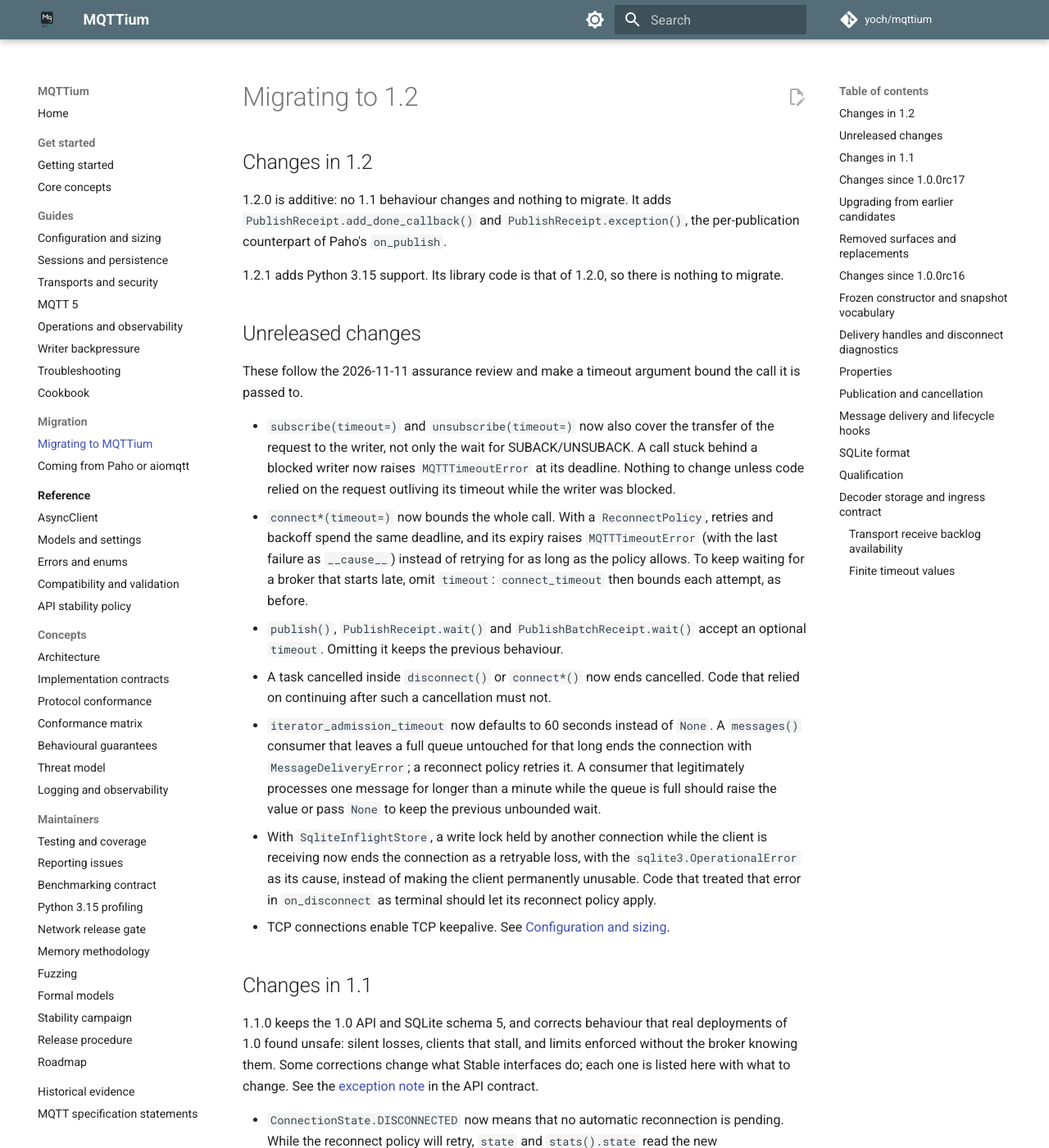
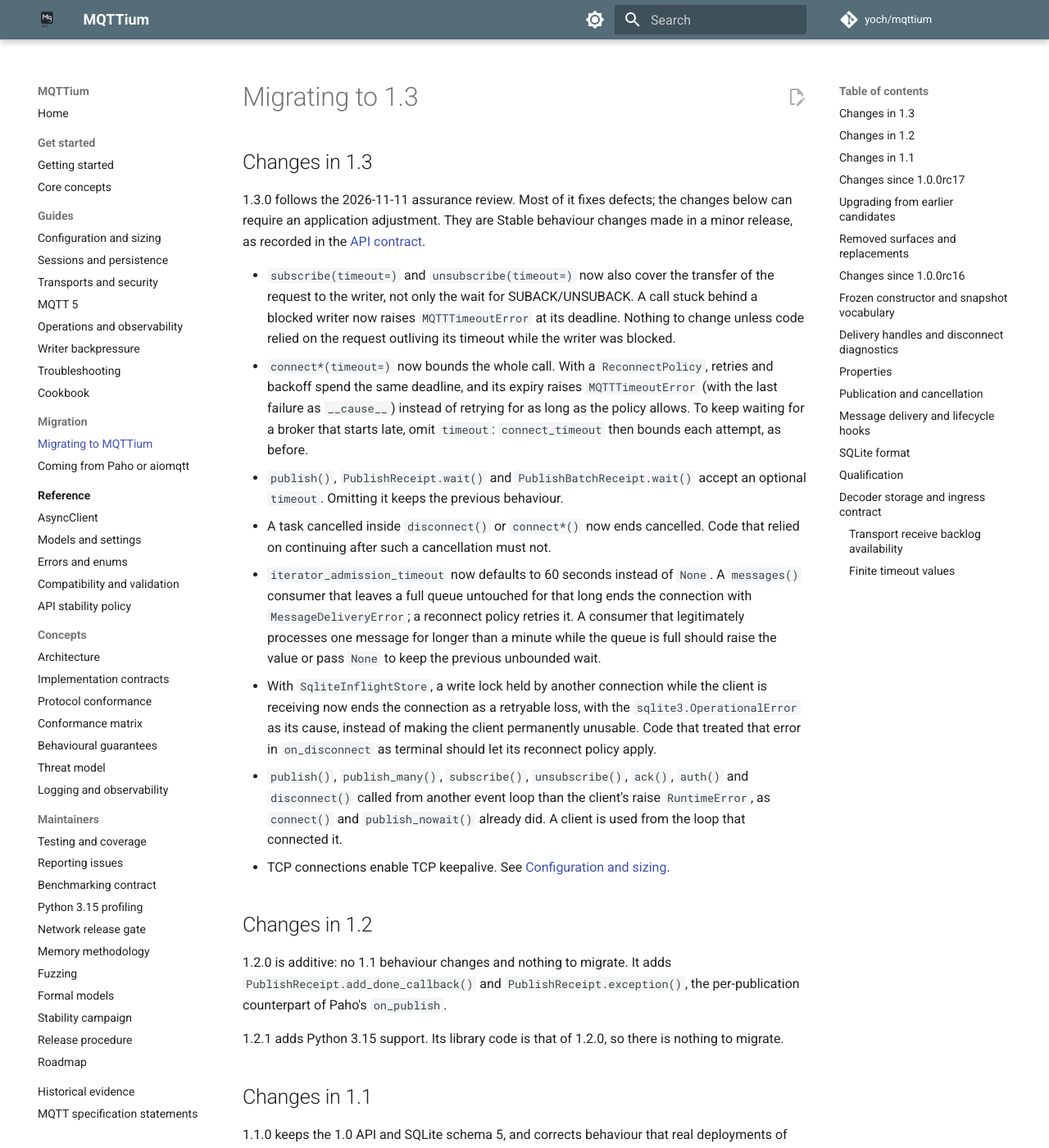
Before and after one commit to yoch/mqttium, an MkDocs documentation site: the page built from docs/migration.md, in a window 1280 px wide and 1400 px high. Shown: the whole window at 82% size. Built offline with MkDocs 1.6.1 and Material for MkDocs 9.7.7, drawn with Linux system fonts in a browser that asks for light colours; comment, search, counter and statistics services are not loaded.

Commit message:
Prepare the 1.3 documentation
- api-stability: record the 1.3 exception next to the 1.1 one: a few
  Stable behaviours change in a minor release (whole-call timeouts, the
  iterator admission default, propagated cancellation, RuntimeError from
  another event loop), each listed in the migration notes.
- migration: "Changes in 1.3" replaces "Unreleased changes", placed first,
  and lists the RuntimeError from another event loop.
- README, documentation home, getting started and release process point
  at 1.3.0.

The version, the frozen changelog section and the release links follow
once the pending lifecycle-hook change is merged.

Co-Authored-By: Claude Opus 5.5 <noreply@anthropic.com>
Claude-Session: https://claude.ai/code/session_01Ao6T3feVH1AdmD4A8HiJoS

```diff
--- a/docs/migration.md
+++ b/docs/migration.md
@@ -1,18 +1,11 @@
-# Migrating to 1.2
+# Migrating to 1.3
 
-## Changes in 1.2
+## Changes in 1.3
 
-1.2.0 is additive: no 1.1 behaviour changes and nothing to migrate. It adds
-`PublishReceipt.add_done_callback()` and `PublishReceipt.exception()`, the
-per-publication counterpart of Paho's `on_publish`.
-
-1.2.1 adds Python 3.15 support. Its library code is that of 1.2.0, so there is
-nothing to migrate.
-
-## Unreleased changes
-
-These follow the 2026-11-11 assurance review and make a timeout argument
-bound the call it is passed to.
+1.3.0 follows the 2026-11-11 assurance review. Most of it fixes defects; the
+changes below can require an application adjustment. They are Stable
+behaviour changes made in a minor release, as recorded in the
+[API contract](api-stability.md#the-13-exception).
 
 - `subscribe(timeout=)` and `unsubscribe(timeout=)` now also cover the
   transfer of the request to the writer, not only the wait for
@@ -40,8 +33,21 @@ bound the call it is passed to.
   the `sqlite3.OperationalError` as its cause, instead of making the client
   permanently unusable. Code that treated that error in `on_disconnect` as
   terminal should let its reconnect policy apply.
+- `publish()`, `publish_many()`, `subscribe()`, `unsubscribe()`, `ack()`,
+  `auth()` and `disconnect()` called from another event loop than the
+  client's raise `RuntimeError`, as `connect()` and `publish_nowait()`
+  already did. A client is used from the loop that connected it.
 - TCP connections enable TCP keepalive. See
   [Configuration and sizing](configuration-and-sizing.md).
+
+## Changes in 1.2
+
+1.2.0 is additive: no 1.1 behaviour changes and nothing to migrate. It adds
+`PublishReceipt.add_done_callback()` and `PublishReceipt.exception()`, the
+per-publication counterpart of Paho's `on_publish`.
+
+1.2.1 adds Python 3.15 support. Its library code is that of 1.2.0, so there is
+nothing to migrate.
 
 ## Changes in 1.1
 
--- a/docs/release-process.md
+++ b/docs/release-process.md
@@ -8,7 +8,7 @@ published release, from that same tag. Validation mode never publishes.
 ## Preparing the next release
 
 Between releases, `main` keeps the version of the last published release
-(currently `1.2.1`); never upload a tree under an already-used version.
+(currently `1.3.0`); never upload a tree under an already-used version.
 Keep changes in `[Unreleased]`, record the candidate commit and source
 fingerprint, and validate the current installation and migration instructions
 before deciding the next version.
```
Also changed, not shown: README.md (+6 -5 lines), docs/api-stability.md (+12 -0 lines), docs/getting-started.md (+4 -3 lines), docs/index.md (+1 -1 lines).
